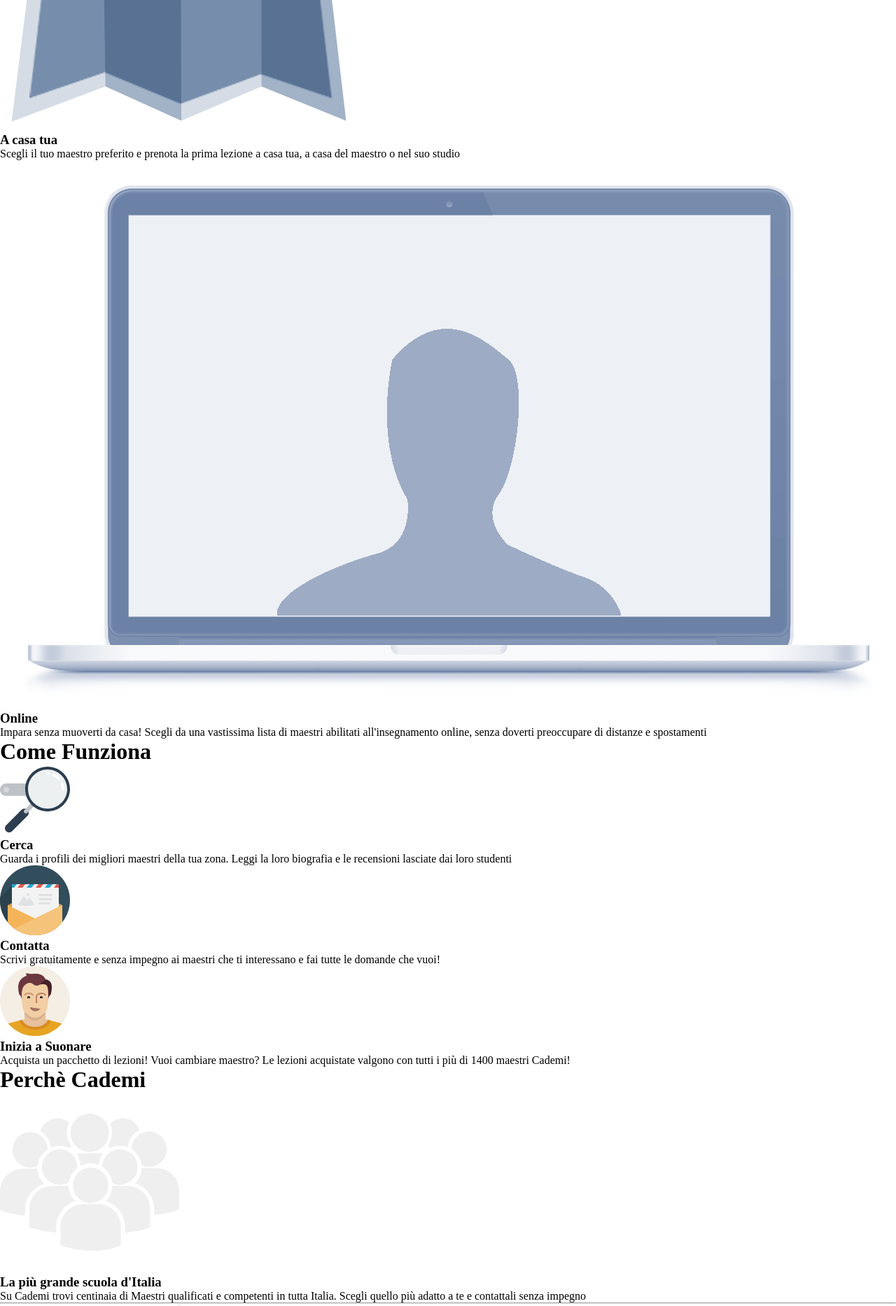
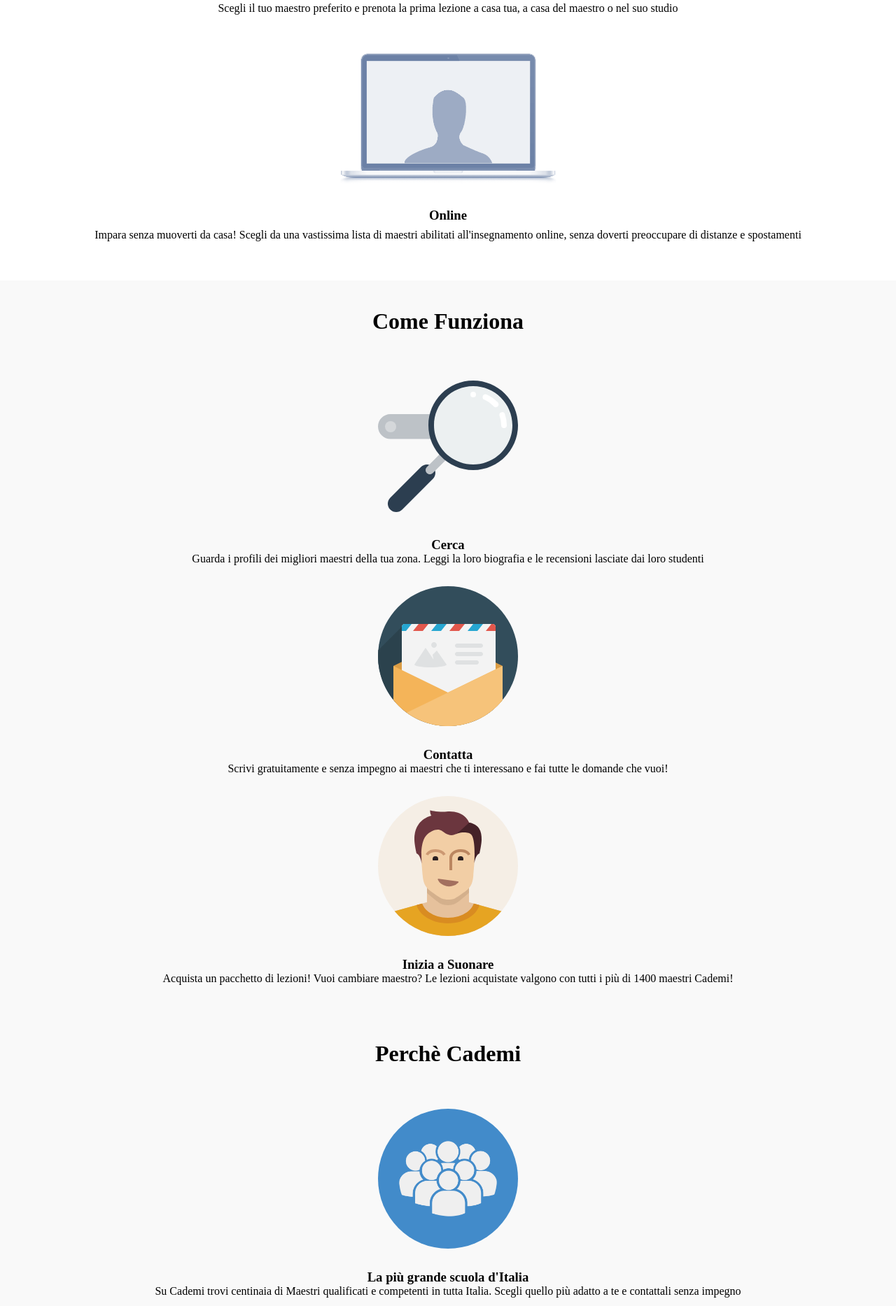
Before and after one commit to giovdigua/html-css-resp-wannabe, a plain HTML site: page 12bool/index.html in a window 1280 px wide. Shown: the part 364-2231 px from the top of the page at 70% size. Drawn offline with Linux system fonts and the light colour scheme.

```diff
--- a/12bool/12bool.css
+++ b/12bool/12bool.css
@@ -4,11 +4,9 @@
     box-sizing: border-box;
 }
 
-.content{
-    width:750px;
-}
 
-.clearfix::after{
+
+.clear::after{
     content: '';
     clear: both;
     display: table;
@@ -17,8 +15,9 @@
 
 
 /* coloumn */
-[class*="col-"]{
+[class*="col"]{
     float: left;
+
 }
 
 .colxs-1{
@@ -62,8 +61,9 @@
 /* /coloumn */
 
 /* offset colomun */
-[class*="offset-"]{
+[class*="offset"]{
     float: left;
+
 }
 
 .offsetxs-0{
--- a/12bool/index.html
+++ b/12bool/index.html
@@ -4,40 +4,43 @@
     <meta charset="utf-8">
     <meta name="viewport" content="width=device-width, initial-scale=1.0">
     <link rel="stylesheet" href="12bool.css">
+    <link rel="stylesheet" href="style.css">
     <title>Boolean aCademy</title>
   </head>
   <body>
-    <div id="lezioni" class="container">
-      <div class="row">
+    <div id="lezioni" class="container clear">
+        <div class="colxs-12">
           <h1>Lezioni dove vuoi tu</h1>
-        <div class="left">
           <img src="img/icon/maps.png" alt="">
           <h3>A casa tua</h3>
-          Scegli il tuo maestro preferito e prenota la prima lezione a casa tua, a casa del maestro o nel suo studio
+          <p>Scegli il tuo maestro preferito e prenota la prima lezione a casa tua, a casa del maestro o nel suo studio</p>
         </div>
-        <div class="right">
+
+        <div class="colxs-12">
+
           <img src="img/icon/screen.png" alt="">
           <h3>Online</h3>
-          Impara senza muoverti da casa! Scegli da una vastissima lista di maestri abilitati all'insegnamento online, senza doverti preoccupare di distanze e spostamenti
+          <p>Impara senza muoverti da casa! Scegli da una vastissima lista di maestri abilitati all'insegnamento online, senza doverti preoccupare di distanze e spostamenti</p>
         </div>
         <div class="clear"></div>
      </div>
+
+
+    <div id="steps" class="container clear grey">
+      <div class="colxs-12 clear">
+        <h1>Come Funziona</h1>
       </div>
-
-    <div id="steps" class="container grey">
-      <div class="row">
-        <h1>Come Funziona</h1>
-        <div class="left">
+        <div class="colxs-12">
           <img src="img/search.svg" alt="">
           <h3>Cerca</h3>
           Guarda i profili dei migliori maestri della tua zona. Leggi la loro biografia e le recensioni lasciate dai loro studenti
         </div>
-        <div class="central">
+        <div class="colxs-12">
           <img src="img/letter.svg" alt="">
           <h3>Contatta</h3>
           Scrivi gratuitamente e senza impegno ai maestri che ti interessano e fai tutte le domande che vuoi!
         </div>
-        <div class="right">
+        <div class="colxs-12">
           <img src="img/male.svg" alt="">
           <h3>Inizia a Suonare</h3>
           Acquista un pacchetto di lezioni! Vuoi cambiare maestro? Le lezioni acquistate valgono con tutti i più di 1400 maestri Cademi!
@@ -46,27 +49,30 @@
       </div>
     </div>
 
-    <div id="why" class="container grey">
-      <div class="row">
+
+
+    <div id="why" class="container clear grey">
+      <div class="colxs-12 clear">
         <h1>Perchè Cademi</h1>
-        <div class="first">
+      </div>
+     <div class="colxs-12">
       <img src="img/icon/profile.png" alt="">
       <h3>La più grande scuola d'Italia</h3>
       Su Cademi trovi centinaia di Maestri qualificati e competenti in tutta Italia. Scegli quello più adatto a te e contattali senza impegno
       <hr>
     </div>
-        <div class="second">
+        <div class="colxs-12">
           <img src="img/icon/secure.png" alt="">
           <h3>Soddisfazione Garantita</h3>
           Se non sei soddisfatto del tuo maestro, puoi cambiarlo senza costi aggiuntivi. Le lezioni acquistate su Cademi possono essere utilizzate con tutti i nostri maestri e il nostro team è sempre disponibile per darti un consiglio!
           <hr>
         </div>
-        <div class="third">
+        <div class="colxs-12">
           <img src="img/icon/flex.png" alt="">
           <h3>Flessibile e Conveniente</h3>
           Cademi non ha alcun costo d’iscrizione a differenza delle scuole di musica tradizionali. Inoltre, sei tu a scegliere dove fare lezione e gli orari delle tue lezioni.
         </div>
     </div>
-    </div>
+
   </body>
 </html>
--- /dev/null
+++ b/12bool/style.css
@@ -0,0 +1,41 @@
+#lezioni, #steps, #why {
+    text-align: center;
+    padding: 40px;
+    margin:auto;
+    width: 100%;
+
+}
+
+
+.container.grey{
+  background-color: #f9f9f9;
+  margin: 0 2px;
+}
+img{
+    height: 200px;
+    display: block;
+    margin: 30px auto;
+}
+
+
+
+#why img {
+  background-color:#428bca;
+  border-radius:50%;
+  padding:30px
+}
+
+
+h1{
+
+    margin-bottom: 30px;
+}
+
+p {
+    margin-top: 8px;
+    margin-bottom: 16px;
+}
+
+hr{
+    margin-top: 50px;
+}
--- a/media_query/style.css
+++ b/media_query/style.css
@@ -28,12 +28,7 @@
 }
 
 /* BLOCCO STEPS */
-#steps .row > .left,
-#steps .row > .central,
-#steps .row > .right{
-  float: left;
-  width: 33%;
-}
+
 
 #steps{
   text-align: center;
```
Lines whose indentation alone changed are shown as unchanged.
